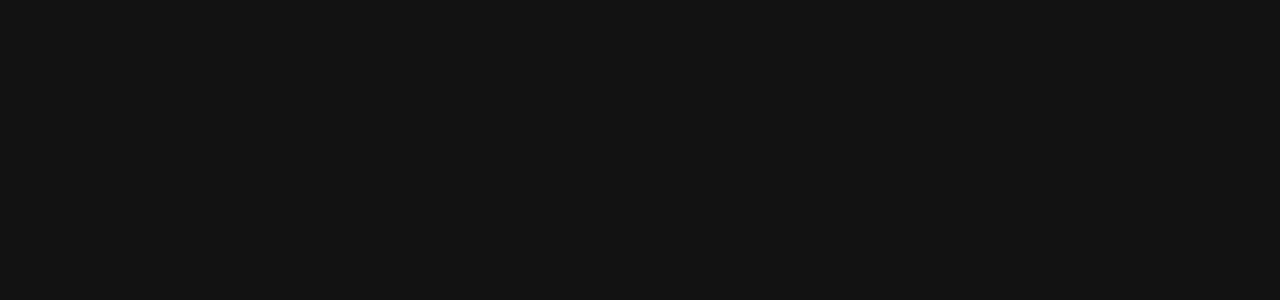
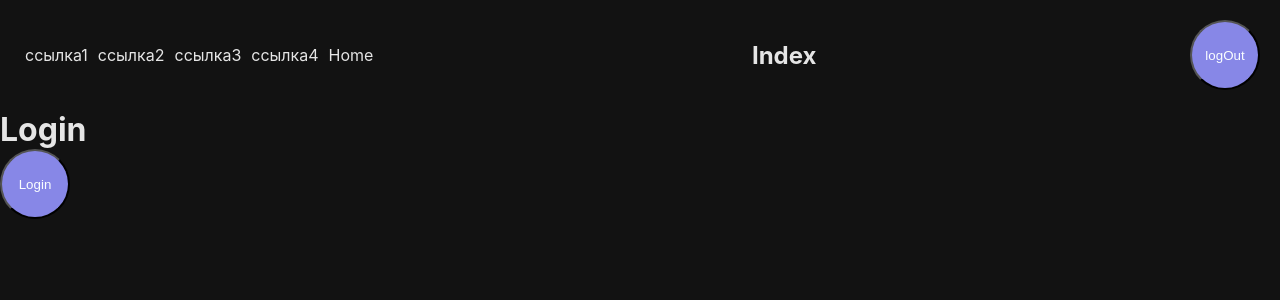
Before and after one commit to vasiliy19-12-1997/up-todo, a React (Create React App) app: page / in a window 1280 px wide. Before the commit this address had no page. Shown: the top 300 px of the page. Built offline with nearby package versions, Linux system fonts and the light colour scheme.

Commit message:
modal, routing, useField,

```diff
--- a/src/App.jsx
+++ b/src/App.jsx
@@ -1,11 +1,25 @@
 import { BrowserRouter } from "react-router-dom";
 import "./App.css";
 import { AppRouter } from "./Componets/Router/AppRouter";
-
+import { createContext, useContext } from "react";
+import { useState, useEffect } from "react";
+import { Navbar } from "./Componets/UI/Navbar/Navbar";
+export const AuthContext = createContext("auth");
 export default function App() {
+  const [auth, setAuth] = useState(false);
+  const [loading, setIsLoading] = useState(true);
+  useEffect(() => {
+    if (localStorage.getItem("auth")) {
+      setAuth(true);
+    }
+    setIsLoading(false);
+  }, []);
   return (
-    <BrowserRouter>
-      <AppRouter />
-    </BrowserRouter>
+    <AuthContext.Provider value={[auth, setAuth, loading]}>
+      <BrowserRouter>
+        <Navbar />
+        <AppRouter />
+      </BrowserRouter>
+    </AuthContext.Provider>
   );
 }
--- a/src/Componets/AddForm/AddForm.jsx
+++ b/src/Componets/AddForm/AddForm.jsx
@@ -1,11 +1,11 @@
-import { useFetching } from "../../Hooks/useFetching";
+import { useState } from "react";
 import { Button } from "../UI/Button/Button";
 import { Input } from "../UI/Input/Input";
-import { useState } from "react";
-export const AddForm = ({ create: createTodos }) => {
-  const [title, setTitle] = useState("");
-  const [description, setDescription] = useState("");
+import { useFiled } from "../../Hooks/useField";
+export const AddForm = ({ createTodos }) => {
   const [priorite, setPrioritete] = useState("");
+  const [title, onChangeTitl, resetTitl] = useFiled();
+  const [description, onChangeDescr, resetDescr] = useFiled();
 
   const addTodo = () => {
     const newTodo = {
@@ -17,21 +17,21 @@ export const AddForm = ({ create: createTodos }) => {
       id: Math.random(),
     };
     createTodos(newTodo);
-    setTitle("");
-    setDescription("");
+    resetTitl();
+    resetDescr();
   };
   return (
     <div className="add-form">
       <div>
         <Input
           value={title}
-          onChange={(e) => setTitle(e.target.value)}
+          onChange={(e) => onChangeTitl(e)}
           type="text"
           placeholder="title"
         />
         <Input
           value={description}
-          onChange={(e) => setDescription(e.target.value)}
+          onChange={(e) => onChangeDescr(e)}
           type="text"
           placeholder="descrition"
         />
--- a/src/Componets/Pages/DefaultPage/DefaultPage.jsx
+++ b/src/Componets/Pages/DefaultPage/DefaultPage.jsx
@@ -1,4 +1,4 @@
-import tasks from "../../../images/tasks.jpg";
+import tasks from "../../../Images/tasks.jpg";
 
 export const DefaultPage = () => {
   return (
--- a/src/Componets/Pages/Login/Login.jsx
+++ b/src/Componets/Pages/Login/Login.jsx
@@ -1,7 +1,17 @@
+import { useContext } from "react";
+import { AuthContext } from "../../../App";
+import { Button } from "../../UI/Button/Button";
+
 export const Login = () => {
+  const [login, setLogin] = useContext(AuthContext);
+  const loginToApp = () => {
+    setLogin(true);
+    localStorage.setItem("auth", true);
+  };
   return (
     <div>
       <h1>Login</h1>
+      <Button onClick={loginToApp}>Login</Button>
     </div>
   );
 };
--- a/src/Componets/Pages/Home/Home.jsx
+++ b/src/Componets/Pages/Main/Main.jsx
@@ -1,36 +1,38 @@
-import { useState, useEffect } from "react";
+import { useEffect, useState } from "react";
+import { TodoService } from "../../../API/TodoService";
+import { useFetching } from "../../../Hooks/useFetching";
 import { useFilter } from "../../../Hooks/useFilter";
-import { useFetching } from "../../../Hooks/useFetching";
-import { TodoService } from "../../../API/TodoService";
-import { Navbar } from "../../Navbar/Navbar";
 import { AddForm } from "../../AddForm/AddForm";
 import { Filter } from "../../Filter/Filter";
+import { TodoList } from "../../TodoList/TodoList";
 import { Loader } from "../../UI/Loader/Loader";
-import { DefaultPage } from "../../Pages/DefaultPage/DefaultPage";
-import { TodoList } from "../../TodoList/TodoList";
-export const Home = () => {
+import { DefaultPage } from "../DefaultPage/DefaultPage";
+import { ModalForm } from "../../UI/ModalForm/ModalForm";
+import { Button } from "../../UI/Button/Button";
+export const Main = () => {
   const [todos, setTodos] = useState([]);
   const [sort, setSort] = useState("");
   const [query, setQuery] = useState("");
+  const [isModal, setIsModal] = useState(false);
   const sortedAndSearchTodos = useFilter(sort, todos, query);
-
   const [fetching, isLoading, error] = useFetching(async () => {
     const response = await TodoService.getTodos();
     setTodos(response);
   });
-
   const createTodos = (newTodo) => {
     setTodos([...todos, newTodo]);
   };
   const deleteTodo = (id) => [setTodos(todos.filter((todo) => todo.id !== id))];
-
   useEffect(() => {
     fetching();
   }, []);
+  const showModal = () => {
+    setIsModal(!isModal);
+  };
   return (
     <div className="App">
-      <Navbar />
-      <AddForm create={createTodos} />
+      <Button onClick={showModal}>add Todo</Button>
+      <ModalForm createTodos={createTodos} isModal={isModal} />
       <Filter sort={sort} query={query} setQuery={setQuery} setSort={setSort} />
       {isLoading && <Loader />}
       {error && <h1>{error}</h1>}
--- a/src/Componets/Router/AppRouter.jsx
+++ b/src/Componets/Router/AppRouter.jsx
@@ -1,15 +1,22 @@
+import { useContext } from "react";
 import { Route, Routes } from "react-router-dom";
+import { AuthContext } from "../../App";
 import { privateRoutes, publicRoutes } from "./Router";
-import { useState } from "react";
+import { Loader } from "../UI/Loader/Loader";
 export const AppRouter = () => {
-  const [login, setLogin] = useState(true);
-  debugger;
+  const [auth, setIsAuth, isLoading] = useContext(AuthContext);
+  if (isLoading) {
+    return <Loader />;
+  }
   return (
     <Routes>
-      {login &&
-        privateRoutes.map((route) => (
-          <Route route={route.path} element={route.element} />
-        ))}
+      {auth
+        ? privateRoutes.map((route) => (
+            <Route path={route.path} element={route.element} />
+          ))
+        : publicRoutes.map((route) => (
+            <Route path={route.path} element={route.element} />
+          ))}
     </Routes>
   );
 };
--- a/src/Componets/TodoItem/TodoItem.jsx
+++ b/src/Componets/TodoItem/TodoItem.jsx
@@ -1,3 +1,4 @@
+import { Button } from "../UI/Button/Button";
 import s from "./TodoItem.module.css";
 import { useState } from "react";
 export const TodoItem = ({ todo, deleteTodo }) => {
@@ -18,13 +19,13 @@ export const TodoItem = ({ todo, deleteTodo }) => {
       </div>
       <div>
         <h2>{todo.title}</h2>
-        <h3>{todo.time}</h3>
+        <h3>{todo.description}</h3>
       </div>
       <div>
         <h4>{todo.priorite}</h4>
       </div>
       <div>
-        <button onClick={() => deleteTodo(todo.id)}>deleteTodo</button>
+        <Button onClick={() => deleteTodo(todo.id)}>deleteTodo</Button>
       </div>
     </div>
   );
--- /dev/null
+++ b/src/Componets/UI/ModalForm/ModalForm.jsx
@@ -0,0 +1,5 @@
+import { AddForm } from "../../AddForm/AddForm";
+
+export const ModalForm = ({ isModal, createTodos }) => {
+  return <div>{isModal && <AddForm createTodos={createTodos} />}</div>;
+};
--- a/src/Componets/Navbar/Navbar.jsx
+++ b/src/Componets/UI/Navbar/Navbar.jsx
@@ -1,6 +1,13 @@
 import { Link } from "react-router-dom";
-
+import { useContext } from "react";
+import { AuthContext } from "../../../App";
+import { Button } from "../Button/Button";
 export const Navbar = () => {
+  const [auth, setAuth] = useContext(AuthContext);
+  const logOut = () => {
+    setAuth(false);
+    localStorage.removeItem("auth");
+  };
   return (
     <div>
       <nav className="navbar">
@@ -9,11 +16,12 @@ export const Navbar = () => {
           <Link to="/Link2">ссылка2</Link>
           <Link to="/Link3">ссылка3</Link>
           <Link to="/Link4">ссылка4</Link>
+          <Link to="/">Home</Link>
         </div>
         <div>
           <h1>Index</h1>
         </div>
-        <div>logo</div>
+        <Button onClick={logOut}>logOut</Button>
       </nav>
     </div>
   );
--- a/src/Hooks/useFetching.js
+++ b/src/Hooks/useFetching.js
@@ -7,7 +7,6 @@ export function useFetching(callback) {
   async function fetching() {
     try {
       setIsLoading(true);
-
       await callback();
     } catch (error) {
       setError(error.message);
--- /dev/null
+++ b/src/Hooks/useField.js
@@ -0,0 +1,12 @@
+import { useState } from "react";
+export function useFiled() {
+  const [value, setValue] = useState("");
+  const onChange = (event) => {
+    setValue(event.target.value);
+  };
+  const reset = () => {
+    setValue("");
+  };
+
+  return [value, onChange, reset];
+}
```
Also changed, not shown: src/Componets/Router/Router.js (+4 -4 lines).
